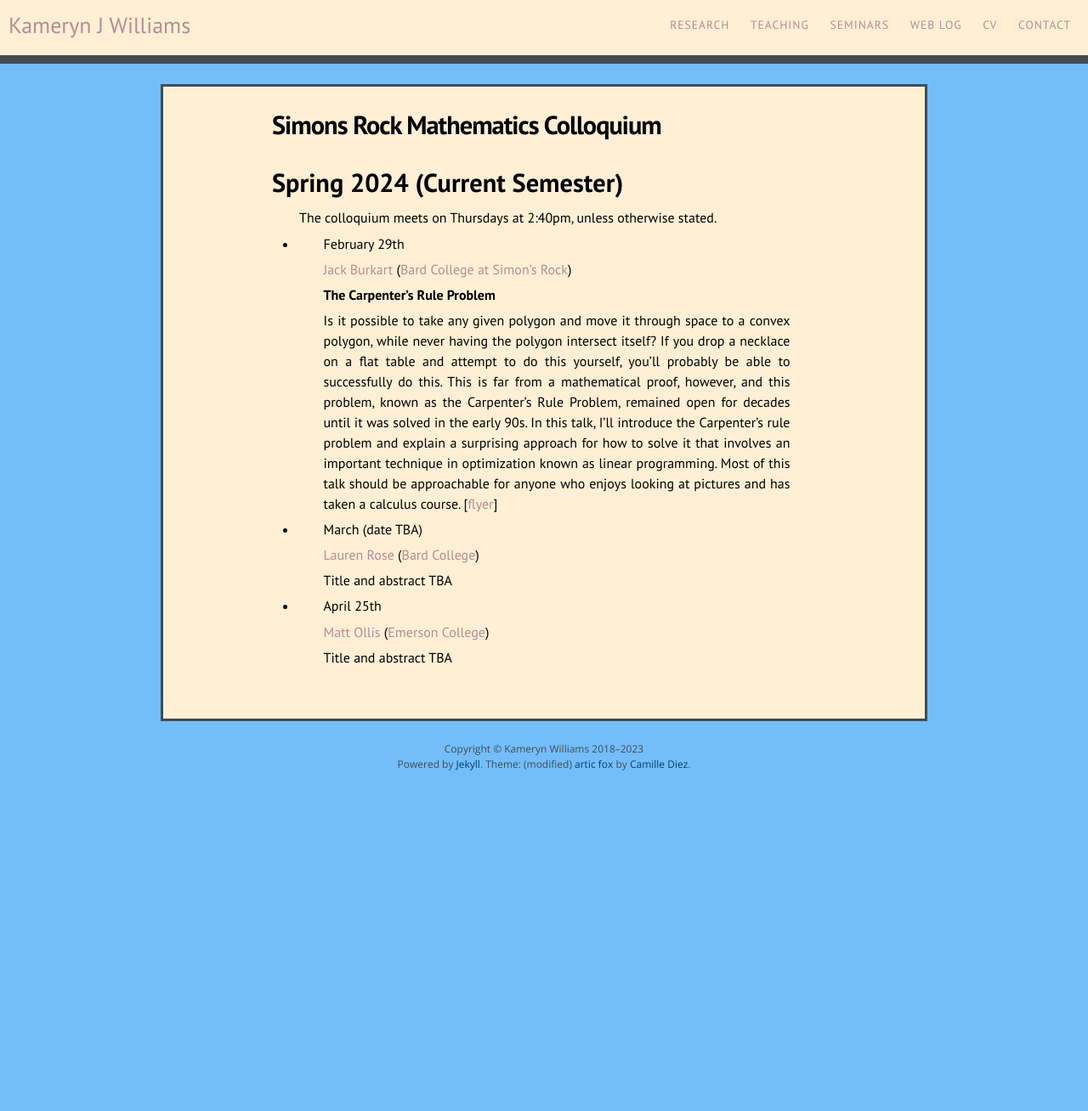
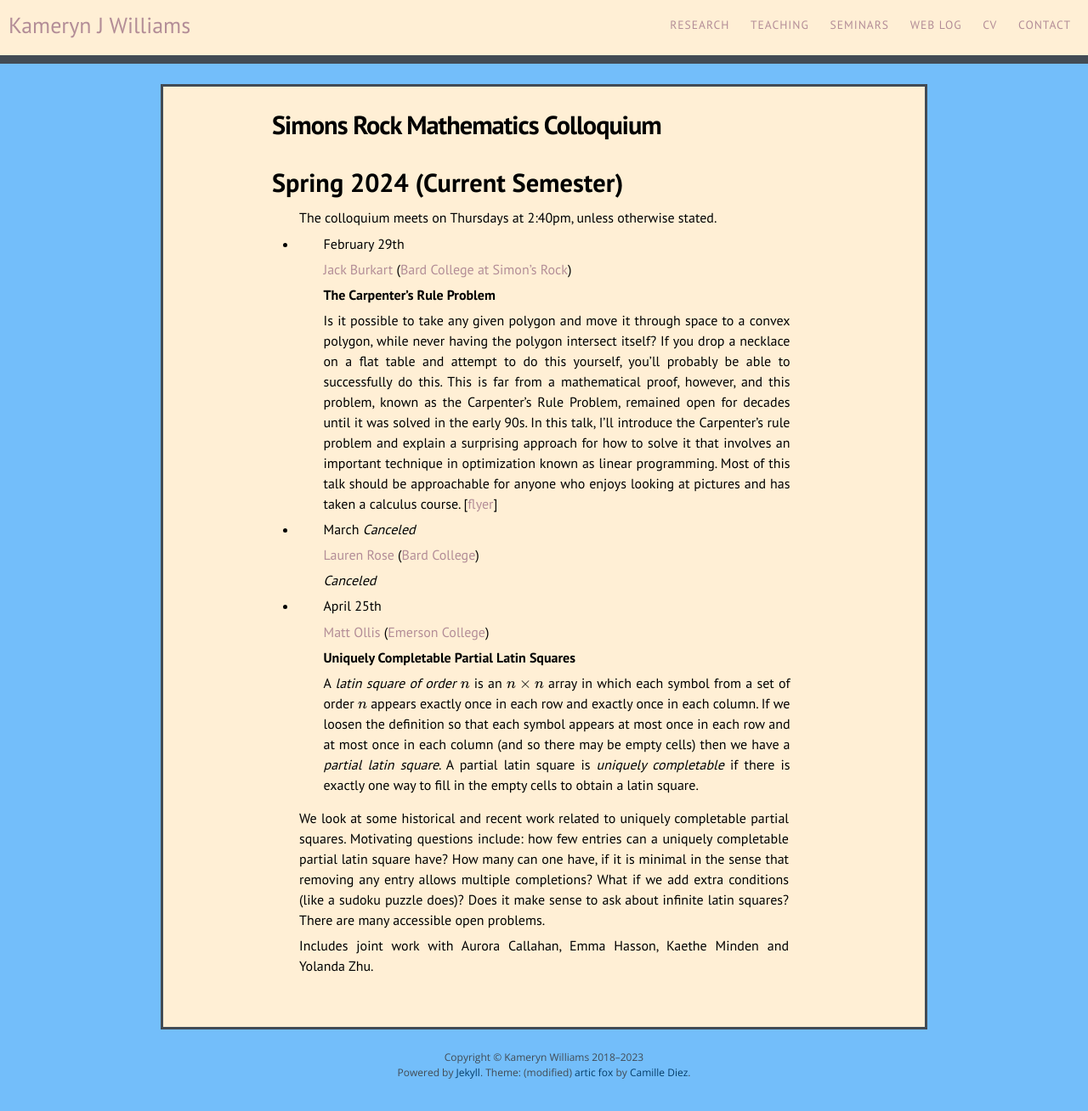
Before and after one commit to kamerynjw/kamerynjw.github.io, a Jekyll site: the page built from seminars/SR-colloquium.md, in a window 1280 px wide. Shown: the whole page at 85% size. Built offline with Jekyll 4.4.1, drawn with Linux system fonts in a browser that asks for light colours; nearby versions of some CDN libraries; formulas are drawn with MathJax 3; before the commit the page ends 945 px from its top, so only the background shows below that.

Commit message:
april math colloquium talk added

```diff
--- a/seminars/SR-colloquium.md
+++ b/seminars/SR-colloquium.md
@@ -17,14 +17,21 @@ The colloquium meets on Thursdays at 2:40pm, unless otherwise stated.
 
     Is it possible to take any given polygon and move it through space to a convex polygon, while never having the polygon intersect itself? If you drop a necklace on a flat table and attempt to do this yourself, you'll probably be able to successfully do this. This is far from a mathematical proof, however, and this problem, known as the Carpenter's Rule Problem, remained open for decades until it was solved in the early 90s. In this talk, I'll introduce the Carpenter's rule problem and explain a surprising approach for how to solve it that involves an important technique in optimization known as linear programming. Most of this talk should be approachable for anyone who enjoys looking at pictures and has taken a calculus course. [[flyer]({{ page.url }}23-2-jack.pdf)]
 
-* March (date TBA)
+* March *Canceled*
 
     [Lauren Rose](https://faculty.bard.edu/rose/) ([Bard College](https://www.bard.edu/))
 
-    Title and abstract TBA
+    *Canceled*
 
 * April 25th
 
     [Matt Ollis](https://emerson.edu/faculty-staff-directory/matt-ollis) ([Emerson College](https://emerson.edu/))
 
-    Title and abstract TBA
+  **Uniquely Completable Partial Latin Squares**
+
+  A *latin square of order* $n$ is an $n \times n$ array in which each symbol from a set of order $n$ appears exactly once in each row and exactly once in each column.  If we loosen the definition so that each symbol appears at most once in each row and at most once in each column (and so there may be empty cells) then we have a  *partial latin square*.   A partial latin square is *uniquely completable* if there is exactly one way to fill in the empty cells to obtain a latin square.
+
+We look at some historical and recent work related to uniquely completable partial squares.  Motivating questions include: how few entries can a uniquely completable partial latin square have?   How many can one have, if it is minimal in the sense that removing any entry allows multiple completions?  What if we add extra conditions (like a sudoku puzzle does)?  Does it make sense to ask about infinite latin squares?  There are many accessible open problems.
+
+
+Includes joint work with Aurora Callahan, Emma Hasson, Kaethe Minden and Yolanda Zhu.
```
Also changed, not shown: 1 other file.
